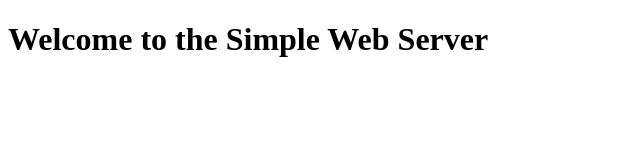
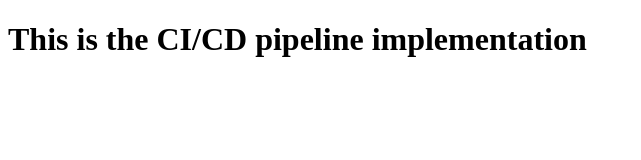
Before and after one commit to rupacepro/DevOpsAssignment3, a website: page index.html in a window 1280 px wide. Shown: the whole page, without its empty margins (0-641 px from the left). Drawn offline with Linux system fonts and the light colour scheme.

Commit message:
changes to index.html

```diff
--- a/index.html
+++ b/index.html
@@ -6,6 +6,6 @@
     <title>Index</title>
 </head>
 <body>
-    <h1>Welcome to the Simple Web Server</h1>
+    <h1>This is the CI/CD pipeline implementation</h1>
 </body>
 </html>
```
